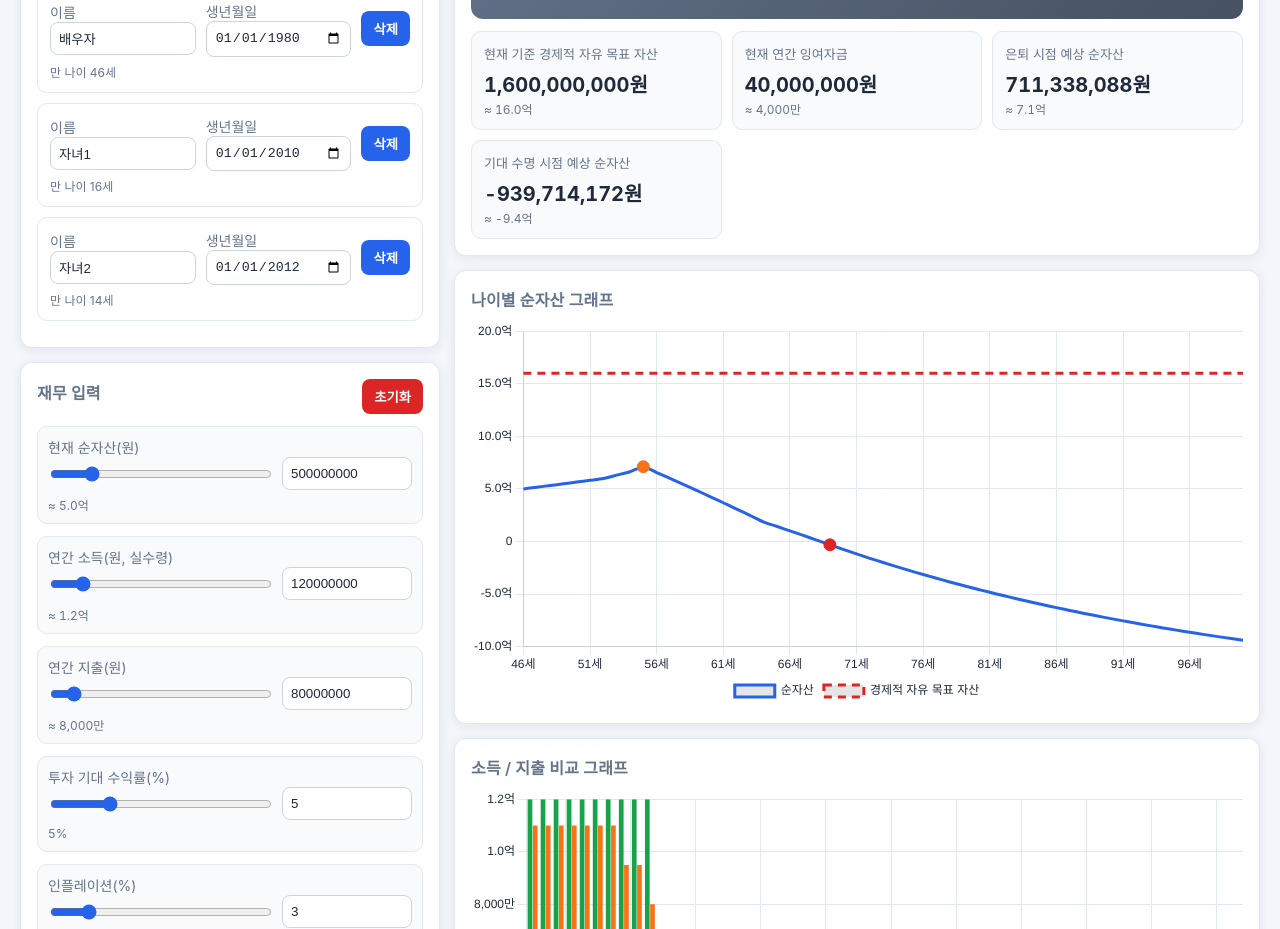
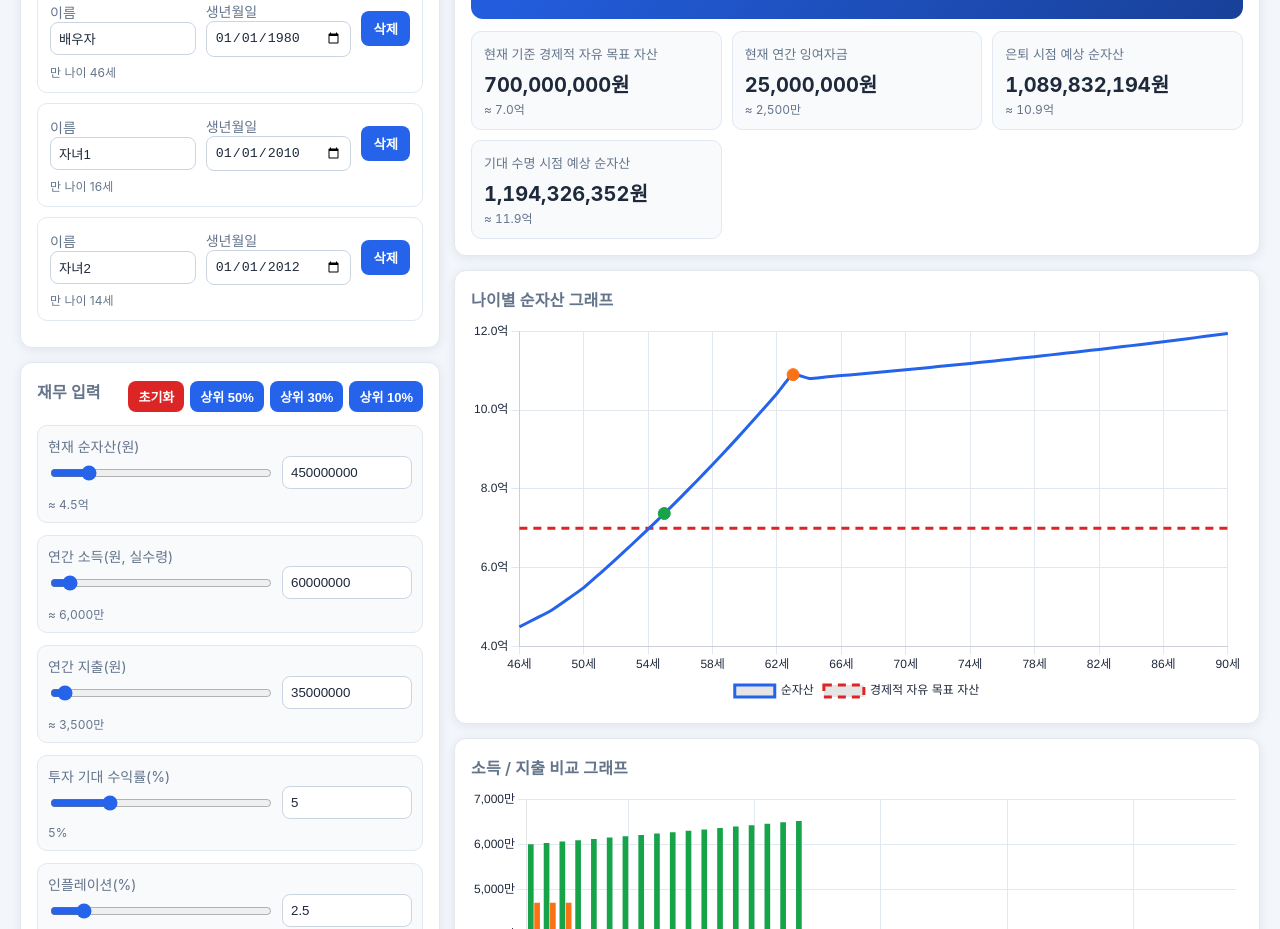
Before and after one commit to nalbam/freedom-timeline, a plain HTML site: page docs/index.html in a window 1280 px wide. Shown: the part 290-1219 px from the top of the page. Drawn offline with nearby package versions, Linux system fonts and the light colour scheme.

Commit message:
Update financial parameters and add preset options for quick input

```diff
--- a/docs/app.js
+++ b/docs/app.js
@@ -11,22 +11,22 @@ const DEFAULT_STATE = {
     { name: "자녀2", birthDate: "2012-01-01" },
   ],
   finance: {
-    currentNetWorth: 500000000,
-    annualIncome: 120000000,
-    annualExpense: 80000000,
+    currentNetWorth: 450000000,
+    annualIncome: 60000000,
+    annualExpense: 35000000,
     returnRate: 5,
-    inflationRate: 3,
+    inflationRate: 2.5,
     incomeGrowthRate: 3,
-    retirementAge: 55,
-    lifeExpectancy: 100,
+    retirementAge: 63,
+    lifeExpectancy: 90,
     withdrawalRate: 4,
     pensionStartAge: 65,
-    annualPensionAmount: 20000000,
+    annualPensionAmount: 14000000,
     retirementExpenseRatio: 80,
     pensionInflationLinked: true,
-    eduCostPerYear: 15000000,
+    eduCostPerYear: 6000000,
     eduStartAge: 7,
-    eduEndAge: 22,
+    eduEndAge: 18,
     returnVolatility: 15,
     investmentTaxRate: 15.4,
     pensionTaxRate: 5,
@@ -54,6 +54,12 @@ const FIELD_CONFIGS = [
   { key: "investmentTaxRate", label: "투자수익 세율(%)", min: 0, max: 30, step: 0.1, unit: "percent" },
   { key: "pensionTaxRate", label: "연금소득 세율(%)", min: 0, max: 30, step: 0.1, unit: "percent" },
 ];
+
+const PRESETS = {
+  top50: { currentNetWorth: 800000000, annualIncome: 80000000, annualExpense: 42000000 },
+  top30: { currentNetWorth: 1200000000, annualIncome: 100000000, annualExpense: 48000000 },
+  top10: { currentNetWorth: 2170000000, annualIncome: 150000000, annualExpense: 60000000 },
+};
 
 const state = loadState();
 let displayMode = localStorage.getItem(MODE_KEY) === "nominal" ? "nominal" : "real";
@@ -684,6 +690,15 @@ function attachEvents() {
       return;
     }
 
+    if (target.dataset.preset) {
+      const preset = PRESETS[target.dataset.preset];
+      if (preset) {
+        state.finance = { ...state.finance, ...preset };
+        recalculateAndRender();
+      }
+      return;
+    }
+
     if (target.dataset.action === "delete-event") {
       const eventIndex = Number(target.dataset.index);
       if (!Number.isNaN(eventIndex)) {
--- a/docs/index.html
+++ b/docs/index.html
@@ -44,7 +44,12 @@
           <section class="panel">
             <div class="panel-title-row">
               <h2>재무 입력</h2>
-              <button id="reset-btn" type="button" class="danger">초기화</button>
+              <div class="preset-row">
+                <button id="reset-btn" type="button" class="danger">초기화</button>
+                <button type="button" data-preset="top50">상위 50%</button>
+                <button type="button" data-preset="top30">상위 30%</button>
+                <button type="button" data-preset="top10">상위 10%</button>
+              </div>
             </div>
             <div id="finance-fields" class="field-grid"></div>
             <label class="check-row">
--- a/docs/style.css
+++ b/docs/style.css
@@ -125,6 +125,17 @@ p {
   margin-bottom: 12px;
 }
 
+.preset-row {
+  display: flex;
+  gap: 6px;
+  flex-wrap: wrap;
+}
+
+.preset-row button {
+  padding: 6px 10px;
+  font-size: 13px;
+}
+
 button {
   border: 0;
   border-radius: var(--radius-sm);
@@ -133,11 +144,16 @@ button {
   cursor: pointer;
   background: var(--primary);
   color: var(--on-primary);
-  transition: filter 0.15s ease;
+  transition: filter 0.15s ease, transform 0.1s ease;
 }
 
 button:hover {
   filter: brightness(1.05);
+}
+
+button:active {
+  transform: translateY(1px);
+  filter: brightness(0.9);
 }
 
 button.danger {
```
